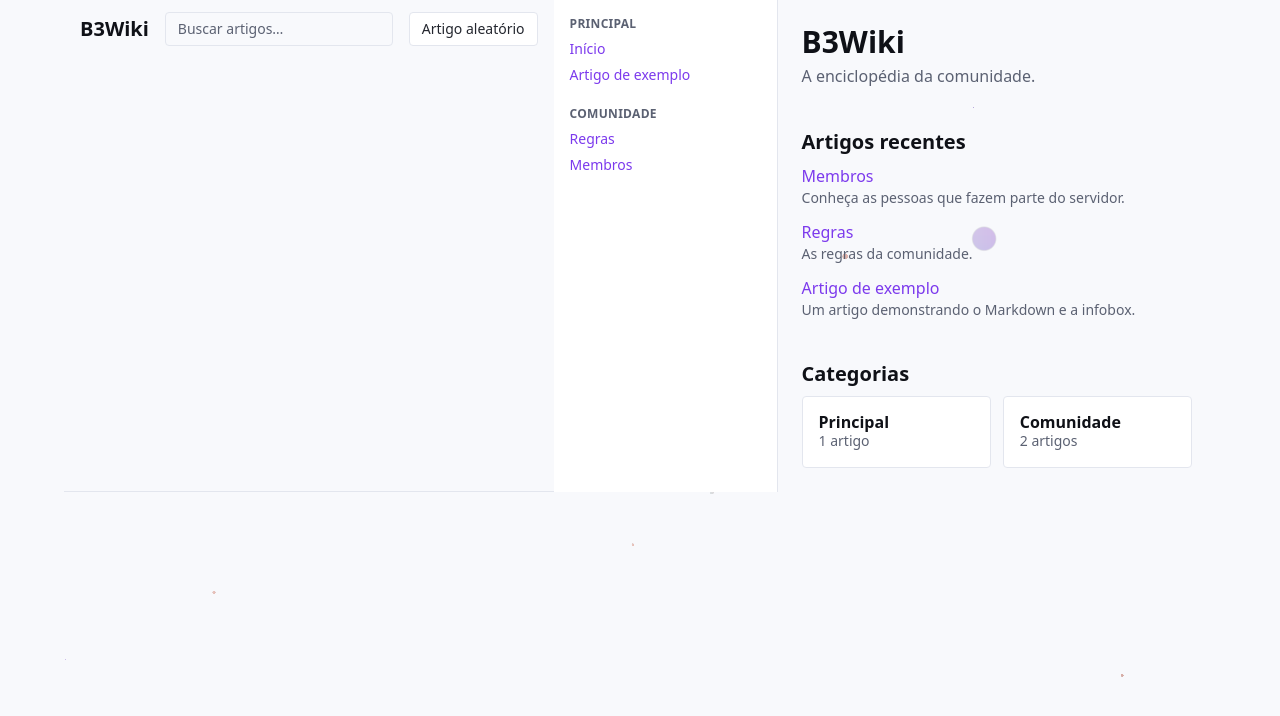
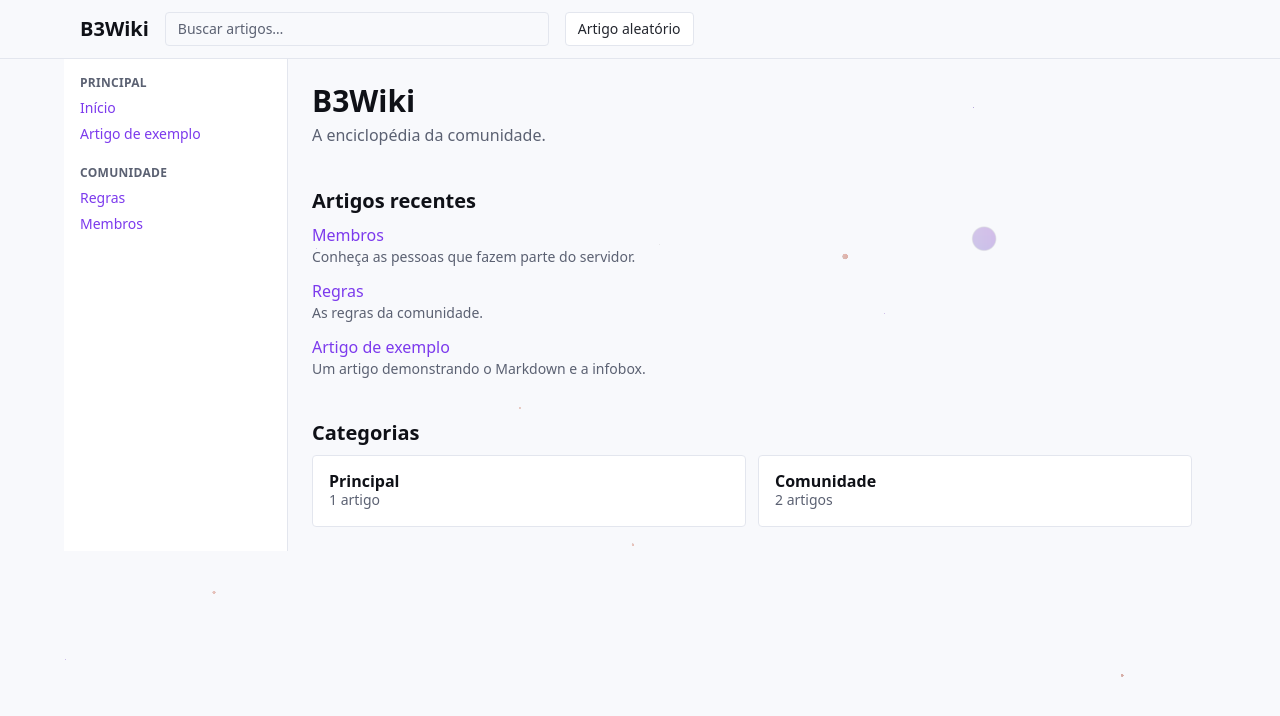
Before and after one commit to DanielFigues/B3Wiki, a React (Vite) app: page / in a window 1280 px wide. Shown: the top 716 px of the page. Built offline with nearby package versions, Linux system fonts and the light colour scheme.

Commit message:
fix: header do layout mantém largura total

```diff
--- a/src/components/Layout.tsx
+++ b/src/components/Layout.tsx
@@ -10,8 +10,8 @@ function Layout() {
   return (
     <div className="relative isolate min-h-svh bg-paper font-sans text-ink">
       <AnimatedBackground />
+      <Header siteName={config.name} />
       <div className="relative mx-auto flex max-w-6xl">
-        <Header siteName={config.name} />
         <Sidebar />
         <main className="min-w-0 flex-1 px-6 py-6">
           <Outlet />
```
